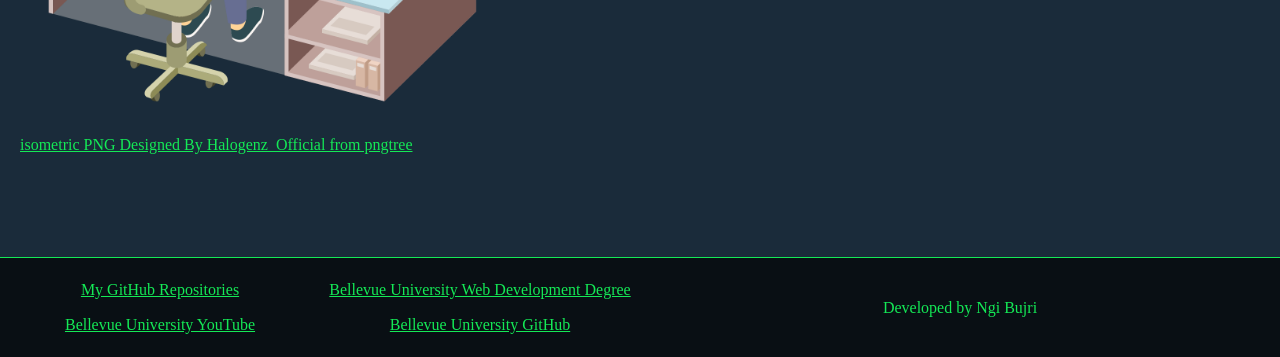
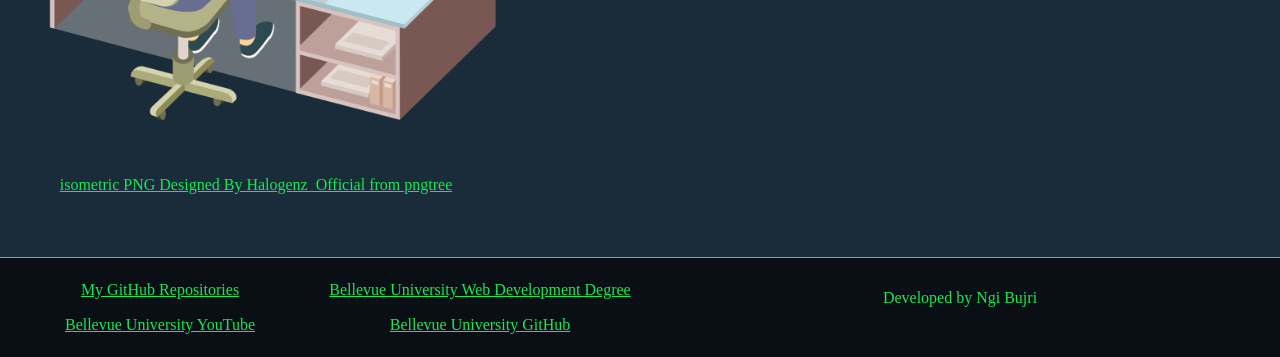
Before and after one commit to nbujri/web-330-portfolio, a plain HTML site: page index.html in a window 1280 px wide. Shown: the part 443-800 px from the top of the page. Drawn offline with Linux system fonts and the light colour scheme.

Commit message:
change padding of .left child elements

```diff
--- a/index.html
+++ b/index.html
@@ -36,12 +36,12 @@
               src="./img/png-tree-isometric.png"
               alt="isometric PNG Designed By Halogenz_Official"
             />
-            <a
-              href="https://pngtree.com/freepng/web-developer-isometric-illustration_6067558.html?sol=downref&id=bef"
-              class="credit light-green-text"
-              >isometric PNG Designed By Halogenz_Official from pngtree</a
-            >
           </div>
+          <a
+            href="https://pngtree.com/freepng/web-developer-isometric-illustration_6067558.html?sol=downref&id=bef"
+            class="credit light-green-text"
+            >isometric PNG Designed By Halogenz_Official from pngtree</a
+          >
         </div>
         <div class="right">
           <div class="intro-text large-text">
--- a/styles/index.css
+++ b/styles/index.css
@@ -26,11 +26,14 @@
 .img-div {
   display: flex;
   flex-direction: column;
-  padding: 20px;
+  padding: 20px 0 20px 20px;
 }
 
 .credit {
-  width: max-content;
+  display: block;
+  min-width: 100%;
+  text-align: center;
+  padding-bottom: 20px;
 }
 
 .right {
@@ -39,6 +42,7 @@
   flex-direction: column;
   justify-content: center;
   align-items: center;
+  text-align: center;
 }
 
 .intro-text {
```
